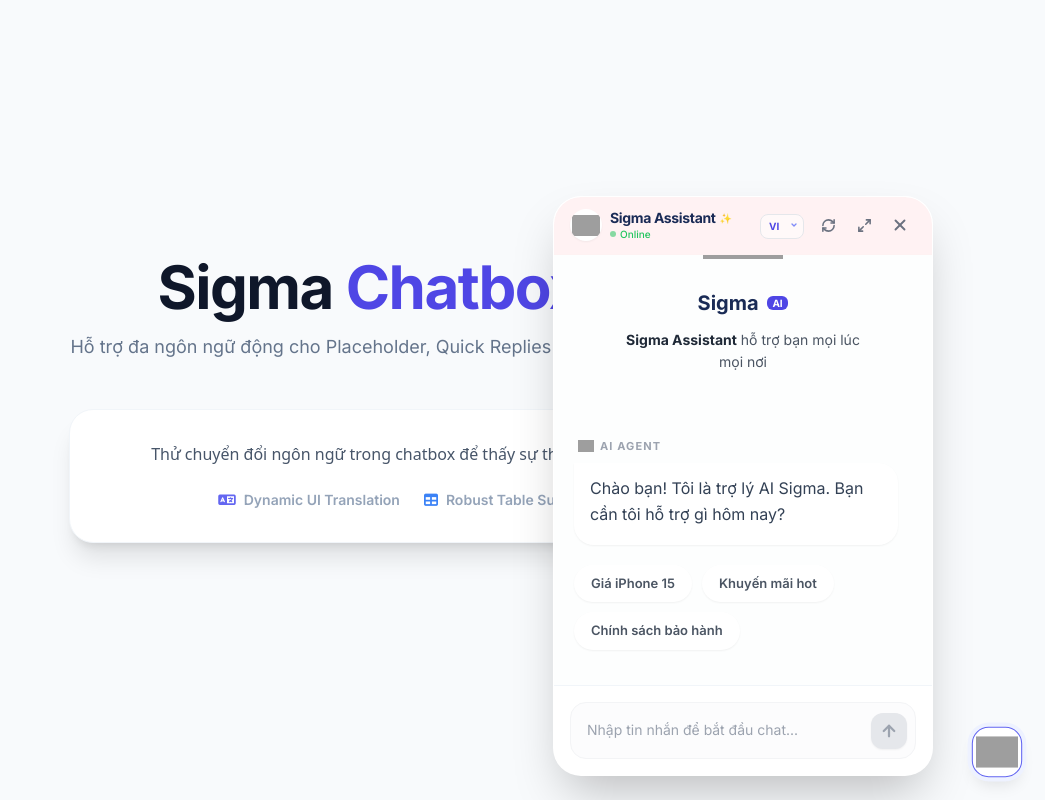
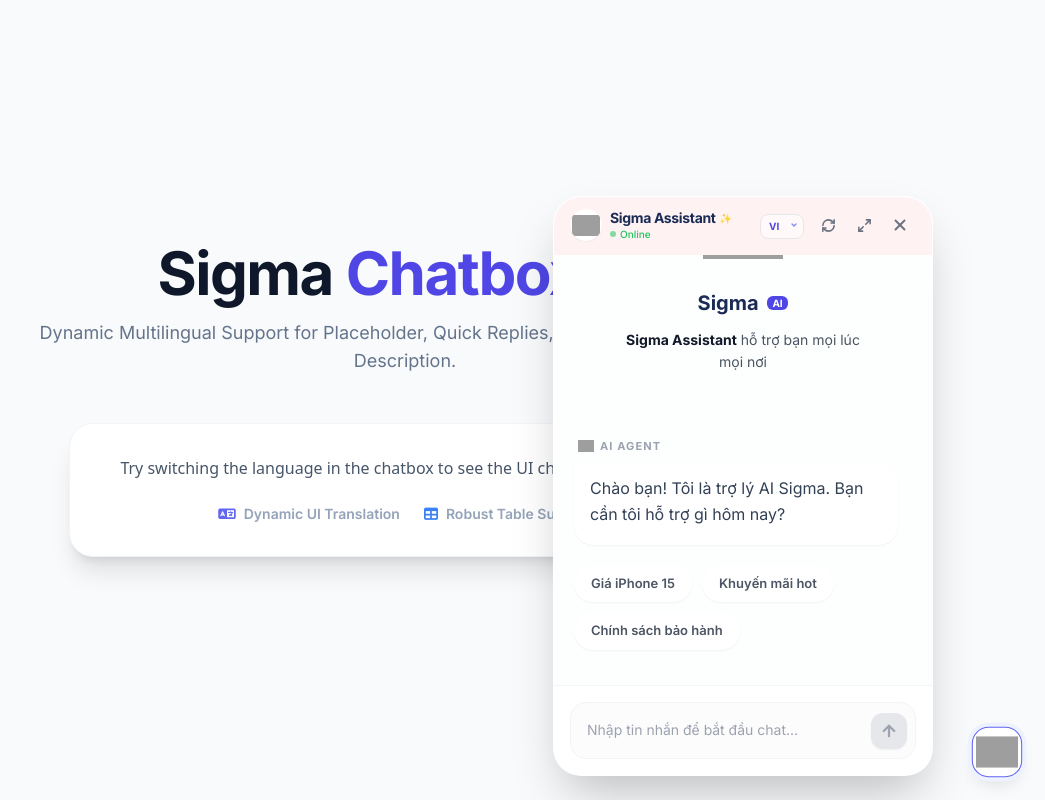
Before and after one commit to phuocdon25/react-sigma-chatbox, a React (Vite) app: page / in a window 1280 px wide. Both pictures are taken after a click on the button 1232 px from the left and 752 px from the top of the page. Shown: the whole page, without its empty margins (235-1280 px from the left). Built offline with nearby package versions, Linux system fonts and the light colour scheme; grey boxes are pictures that could not be loaded.

Commit message:
feat: Add bot description configuration
Introduces a new `description` field to `ChatboxConfig` for multilingual bot introductions. Updates documentation and example usage to reflect this new configuration option.

```diff
--- a/App.tsx
+++ b/App.tsx
@@ -6,20 +6,26 @@
   const config: ChatboxConfig = {
     primaryColor: '#6366f1',
     botName: 'Sigma Assistant',
-    // Cấu hình đa ngôn ngữ cho Welcome Message
+    // Multilingual Welcome Message
     welcomeMessage: {
       vi: 'Chào bạn! Tôi là trợ lý AI Sigma. Bạn cần tôi hỗ trợ gì hôm nay?',
       en: 'Hello! I am Sigma AI Assistant. How can I help you today?',
       ja: 'こんにちは！シグマAIアシスタントです。今日はどのようなお手伝いができますか？'
     },
-    // Cấu hình đa ngôn ngữ cho Placeholder
+    // Multilingual Bot Description
+    description: {
+      vi: '**Sigma Assistant** hỗ trợ bạn mọi lúc mọi nơi',
+      en: '**Sigma Assistant** supports you anytime, anywhere',
+      ja: '**Sigma Assistant** は、いつでもどこでもあなたをサポートします'
+    },
+    // Multilingual Placeholder
     placeholder: {
       vi: 'Nhập tin nhắn để bắt đầu chat...',
       en: 'Type a message to start chatting...',
       ja: 'メッセージを入力してください...'
     },
     avatarUrl: 'https://fptshop.com.vn/img/bitu/bitu-avatar.png',
-    // Cấu hình đa ngôn ngữ cho Quick Replies
+    // Multilingual Quick Replies
     quickReplies: {
       vi: ['Giá iPhone 15', 'Khuyến mãi hot', 'Chính sách bảo hành'],
       en: ['iPhone 15 Price', 'Hot deals', 'Warranty policy'],
@@ -31,7 +37,7 @@
   const handleAiResponse = async (userInput: string, threadId: string, language: Language) => {
     await new Promise(r => setTimeout(r, 1000));
 
-    // Giả lập logic so sánh iPhone cho thấy Markdown Table hoạt động
+    // Simulated iPhone comparison logic
     if (userInput.toLowerCase().includes('iphone')) {
         return `I'd be happy to compare the iPhone 11 Pro Max and the iPhone 12 Pro Max!
 
@@ -61,12 +67,12 @@
           Sigma <span className="text-indigo-600">Chatbox</span> UI
         </h1>
         <p className="text-slate-500 text-lg">
-          Hỗ trợ đa ngôn ngữ động cho Placeholder, Quick Replies & Welcome Message.
+          Dynamic Multilingual Support for Placeholder, Quick Replies, Welcome Message & Bot Description.
         </p>
       </div>
 
       <div className="bg-white p-8 rounded-3xl shadow-xl border border-slate-100 max-w-2xl w-full text-center">
-        <p className="text-slate-600 mb-6 font-medium font-sans">Thử chuyển đổi ngôn ngữ trong chatbox để thấy sự thay đổi của UI.</p>
+        <p className="text-slate-600 mb-6 font-medium font-sans">Try switching the language in the chatbox to see the UI change dynamically.</p>
         <div className="flex justify-center gap-6">
           <div className="flex items-center gap-2 text-sm font-semibold text-slate-400">
             <i className="fa-solid fa-language text-indigo-500"></i>
--- a/components/Chatbox/ChatMessages.tsx
+++ b/components/Chatbox/ChatMessages.tsx
@@ -1,4 +1,3 @@
-
 import React from 'react';
 import { Message, MessageType, SenderType } from '../../types';
 import { ProductCard } from './ProductCard';
@@ -6,6 +5,7 @@
 interface ChatMessagesProps {
   messages: Message[];
   isLoading: boolean;
+  description: string;
   quickReplies: string[];
   onQuickReply: (reply: string) => void;
   primaryColor: string;
@@ -43,7 +43,7 @@
 };
 
 const MarkdownLite: React.FC<{ text: string }> = ({ text }) => {
-  // Xử lý các dòng, loại bỏ ký tự \r nếu có
+  // Process lines, remove \r if present
   const lines = text.replace(/\r/g, '').split('\n');
   const elements: React.ReactNode[] = [];
 
@@ -52,7 +52,7 @@
 
   const flushTable = (index: number) => {
     if (currentTable.length > 0) {
-      // Kiểm tra xem có dòng phân cách |--|--| không (thường ở vị trí index 1)
+      // Check for separator line |--|--|
       const hasHeaderSeparator = currentTable.length > 1 &&
         currentTable[1].every(cell => cell.trim().match(/^:?-+:?$/));
 
@@ -96,9 +96,8 @@
   lines.forEach((line, idx) => {
     const trimmedLine = line.trim();
 
-    // Logic nhận diện hàng của bảng: chứa ký tự | và không phải dòng trống
+    // Table detection logic
     if (trimmedLine.includes('|') && (trimmedLine.startsWith('|') || trimmedLine.split('|').length > 1)) {
-      // Tách cell và loại bỏ cell trống ở đầu/cuối do dấu | biên gây ra
       let cells = trimmedLine.split('|');
       if (trimmedLine.startsWith('|')) cells.shift();
       if (trimmedLine.endsWith('|')) cells.pop();
@@ -135,13 +134,13 @@
       return;
     }
 
-    // Dòng trống
+    // Empty lines
     if (trimmedLine === '') {
       elements.push(<div key={idx} className="h-3" />);
       return;
     }
 
-    // Văn bản bình thường
+    // Normal text
     elements.push(
       <div key={idx} className="mb-1.5 leading-relaxed text-slate-700">
         {parseInlineMarkdown(line)}
@@ -149,7 +148,6 @@
     );
   });
 
-  // Render bảng nếu nó là phần cuối của message
   if (isInsideTable) flushTable(lines.length);
 
   return <div className="markdown-render w-full">{elements}</div>;
@@ -158,6 +156,7 @@
 export const ChatMessages: React.FC<ChatMessagesProps> = ({
   messages,
   isLoading,
+  description,
   quickReplies,
   onQuickReply,
   primaryColor,
@@ -183,7 +182,7 @@
           Sigma <span className="bg-indigo-600 text-white text-[10px] px-1.5 py-0.5 rounded-md leading-none ml-1 uppercase font-bold tracking-tight">AI</span>
         </h2>
         <div className="text-[14px] text-gray-600 mt-3 leading-relaxed px-4 max-w-[280px]">
-          <p><span className="font-bold text-gray-800">Sigma Assistant</span> hỗ trợ bạn mọi lúc mọi nơi</p>
+          {description && <div className="bot-description">{parseInlineMarkdown(description)}</div>}
         </div>
       </div>
 
--- a/components/Chatbox/Chatbox.tsx
+++ b/components/Chatbox/Chatbox.tsx
@@ -48,6 +48,7 @@
   // Update UI components dynamically
   const currentPlaceholder = useMemo(() => getTranslated(config.placeholder, language, "Type a message..."), [config.placeholder, language]);
   const currentQuickReplies = useMemo(() => getTranslated(config.quickReplies, language, []), [config.quickReplies, language]);
+  const currentDescription = useMemo(() => getTranslated(config.description, language, ""), [config.description, language]);
 
   // If user changes language and hasn't started chatting, translate the welcome message
   useEffect(() => {
@@ -198,6 +199,7 @@
              <ChatMessages
                 messages={messages}
                 isLoading={isLoading}
+                description={currentDescription}
                 quickReplies={currentQuickReplies}
                 onQuickReply={(reply) => handleSendMessage(reply)}
                 primaryColor={config.primaryColor}
```
Also changed, not shown: types.ts (+4 -3 lines), 1 other file (tests, documents, lock files or other folders).
